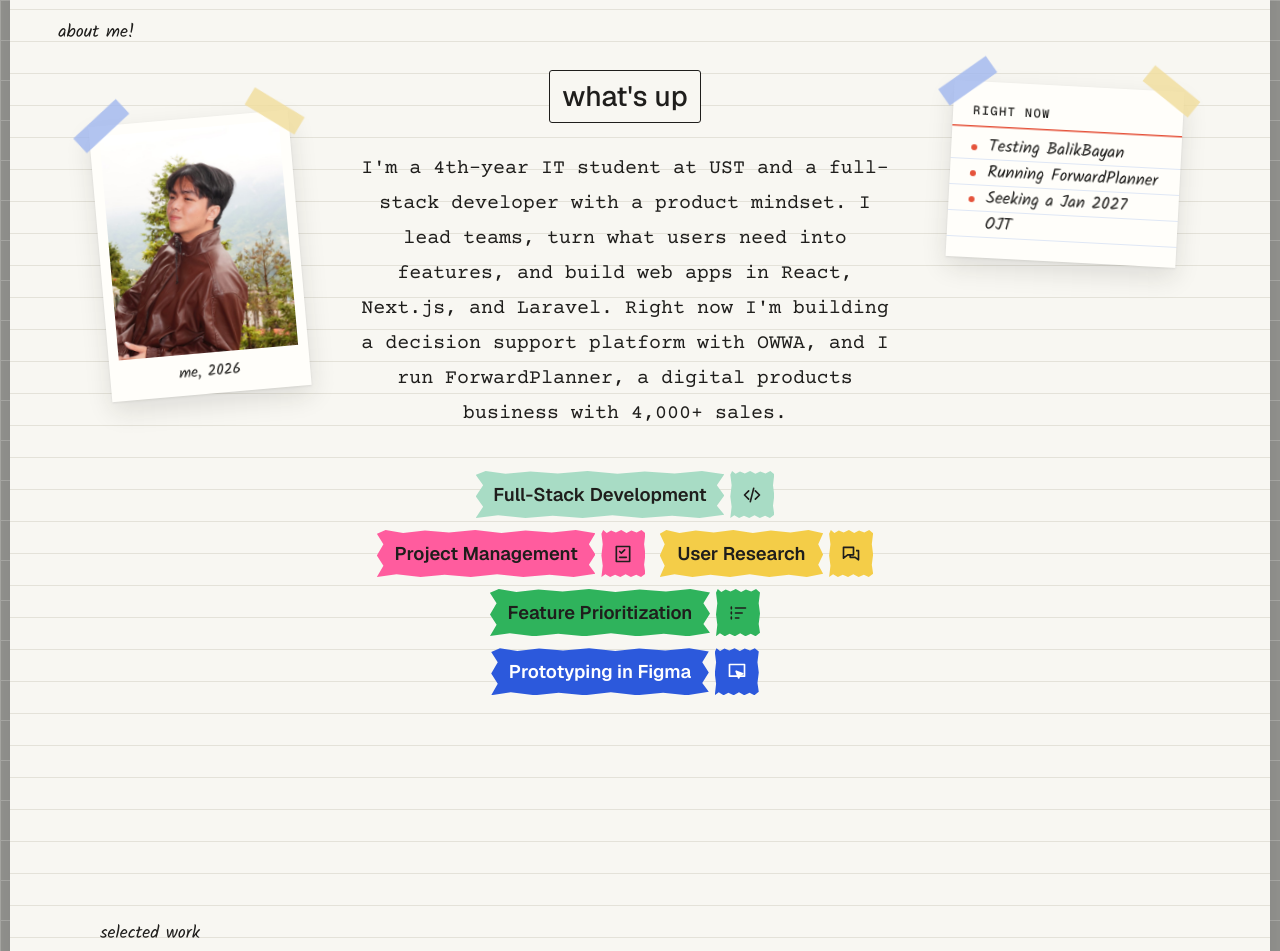
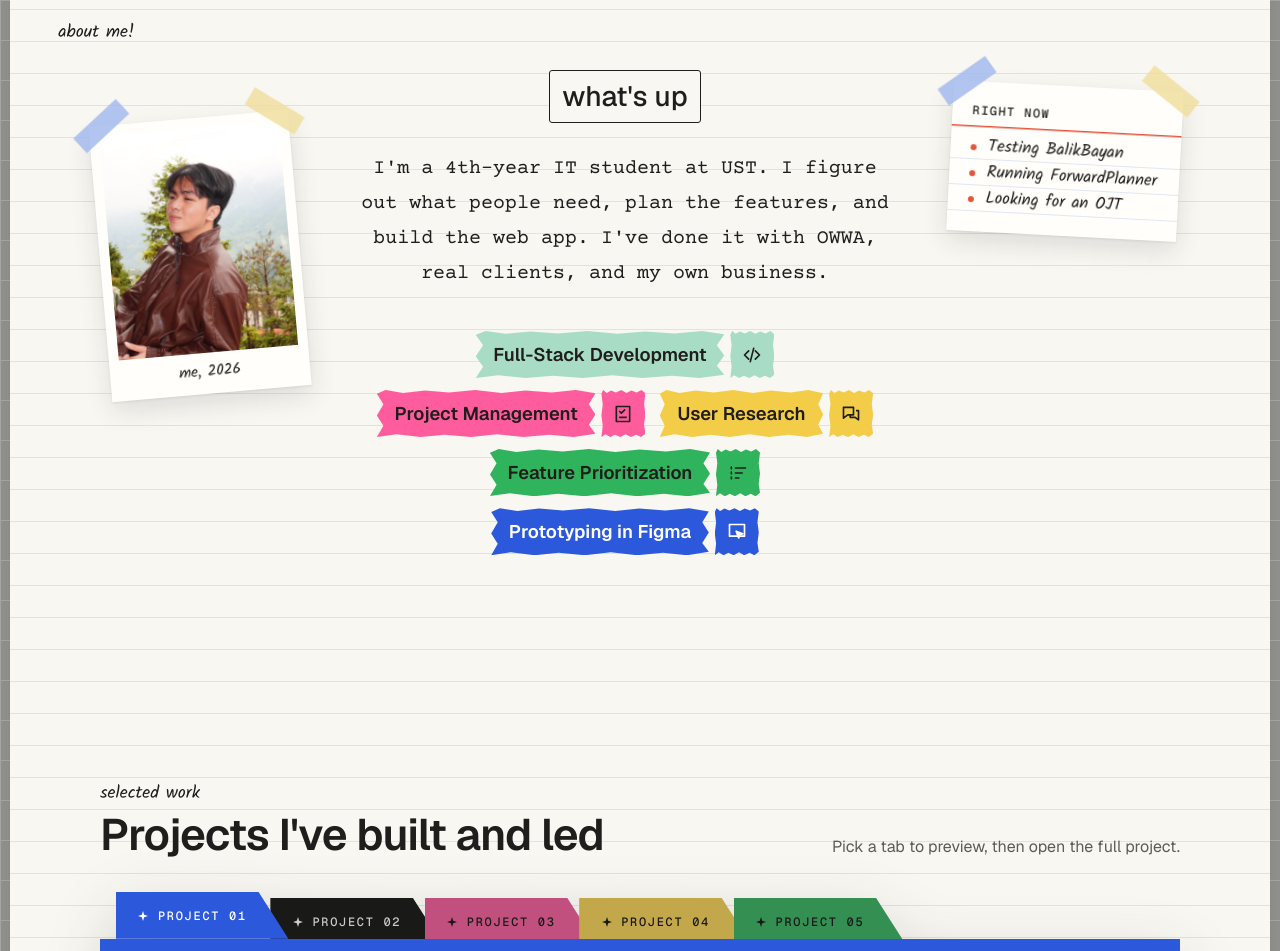
Before and after one commit to jstrtrinidad/portfolio, a plain HTML site: page index.html in a window 1280 px wide. Shown: the part 800-1751 px from the top of the page. Drawn offline with nearby package versions, Linux system fonts and the light colour scheme.

Commit message:
Simplify about text

```diff
--- a/index.html
+++ b/index.html
@@ -132,10 +132,9 @@
           <div class="about__center">
             <span class="boxlabel">what's up</span>
             <p class="about__text">
-              I'm a 4th-year IT student at UST and a full-stack developer with a product mindset.
-              I lead teams, turn what users need into features, and build web apps in React, Next.js, and Laravel.
-              Right now I'm building a decision support platform with OWWA, and I run ForwardPlanner,
-              a digital products business with 4,000+ sales.
+              I'm a 4th-year IT student at UST. I figure out what people need,
+              plan the features, and build the web app. I've done it with OWWA,
+              real clients, and my own business.
             </p>
 
             <ul class="chip-row">
@@ -167,7 +166,7 @@
             <ul>
               <li>Testing BalikBayan</li>
               <li>Running ForwardPlanner</li>
-              <li>Seeking a Jan 2027 OJT</li>
+              <li>Looking for an OJT</li>
             </ul>
           </aside>
         </div>
```
